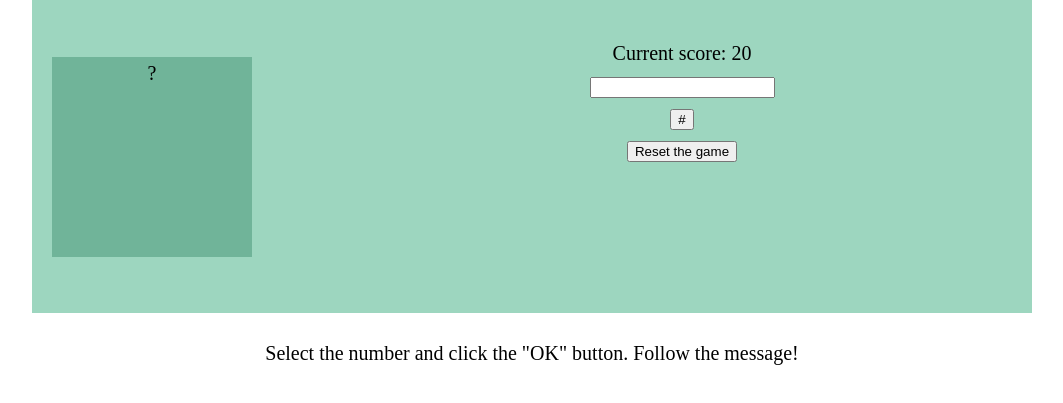
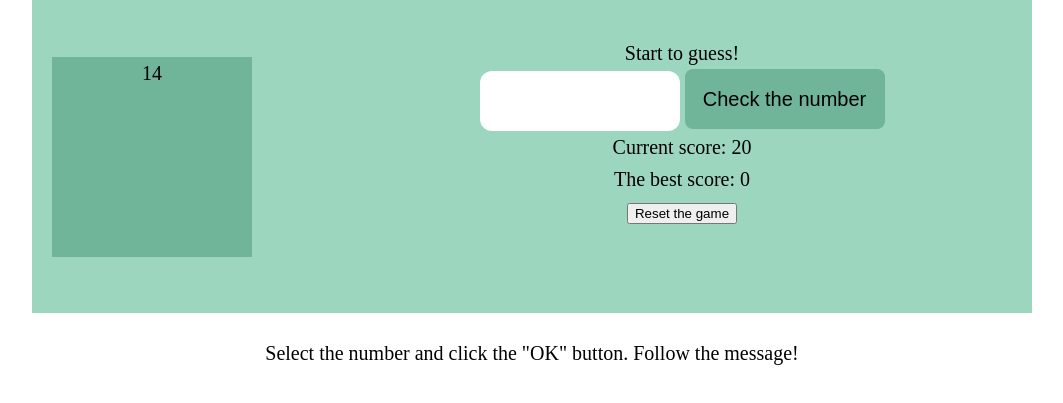
Before and after one commit to vdumchiviy/games, a plain HTML site: page Guess_the_number/index.html in a window 1280 px wide. Shown: the part 87-490 px from the top of the page, without its empty margins (108-1171 px from the left). Drawn offline with Linux system fonts and the light colour scheme.

Commit message:
game, reload, and init logics added

```diff
--- a/Guess_the_number/css/style.css
+++ b/Guess_the_number/css/style.css
@@ -82,6 +82,38 @@ h6 {
     position: relative;
 }
 
+.number-choice-item {
+    height: 3rem;
+    width: 200px;
+    padding: 0;
+
+    text-align: center;
+    vertical-align: middle;
+    font-size: 3rem;
+    border: 0;
+    border-radius: 0.2em;
+}
+
+.btn-number-choice-item {
+    height: 3rem;
+    width: 200px;
+    padding: 0;
+
+    font-size: 1em;
+    background-color: rgb(112, 180, 153);
+    border: 0;
+    border-radius: 0.4em 0.4em;
+
+    transition: background-color 0.2s linear;
+}
+
+.btn-number-choice-item:hover {
+    background-color: rgb(91, 168, 137);
+    border: 0;
+    border-radius: 0.4em 0.4em;
+    cursor: pointer;
+}
+
 /* Footer
 ================== */
 
--- a/Guess_the_number/index.html
+++ b/Guess_the_number/index.html
@@ -18,19 +18,24 @@
         <main class="main">
 
             <div class="left-panel">
-                <div class="picked-number">
-                    ?
-                </div>
+                <div class="picked-number">15</div>
             </div>
+
             <div class="right-panel">
-                <div class="current-score">
-                    Current score: 20
+                <div class="message">
+                    Start to guess!</span>
                 </div>
                 <div class="number-choise">
                     <input class="number-choice-item" type="number">
+                    <button class="btn-number-choice-item" type="button">Check the number</button>
                 </div>
-                <div class="number-enter">
-                    <button class="btn-number-enter" type="button" onclick="#">#</button>
+                <div class="current-score">
+                    <span class="current-score-text">Current score: </span>
+                    <span class="current-score-value">20</span>
+                </div>
+                <div class="best-score">
+                    <span class="best-score-text">The best score: </span>
+                    <span class="best-score-value">20</span>
                 </div>
                 <div class="game-reset">
                     <button class="btn-game-reset" type="button" onclick="#">Reset the game</button>
@@ -46,6 +51,9 @@
         </footer>
     </div>
 
+    <script src="script.js">
+
+    </script>
 </body>
 
 </html>
--- a/Guess_the_number/script.js
+++ b/Guess_the_number/script.js
@@ -1,3 +1,45 @@
 'use strict';
 
-document.querySelector(".")
+function init() {
+    const pickedNumber = Math.trunc(Math.random() * 20 + 1);
+    document.querySelector(".current-score-value").textContent = 20;
+    document.querySelector(".best-score-value").textContent = 0;
+    document.querySelector(".picked-number").textContent = pickedNumber;
+
+}
+
+
+function gameLogic() {
+    const guessNumber = Number(document.querySelector(".number-choice-item").value);
+    if (!guessNumber) {
+        document.querySelector(".message").textContent = "Enter the number from 1 to 20. Try AGAIN!";
+        return;
+    }
+
+    const pickedNumber = Number(document.querySelector(".picked-number").textContent);
+    let currentScore = Number(document.querySelector(".current-score-value").textContent);
+    if (guessNumber == pickedNumber) {
+        let bestScore = Number(document.querySelector(".best-score-value").textContent);
+        if (currentScore > bestScore) {
+            document.querySelector(".best-score-value").textContent = currentScore;
+        }
+        document.querySelector(".message").textContent = "You WIN!";
+    } else {
+        currentScore -= 1;
+        document.querySelector(".current-score-value").textContent = currentScore;
+        if (currentScore == 0) {
+            document.querySelector(".message").textContent = "You LOOSE!";
+        } else {
+            document.querySelector(".message").textContent = "Try AGAIN!";
+        }
+    }
+
+}
+
+function reloadPage() {
+    init();
+    document.querySelector(".btn-number-choice-item").addEventListener("click", gameLogic);
+    document.querySelector(".btn-game-reset").addEventListener("click", init);
+}
+
+reloadPage();
```
